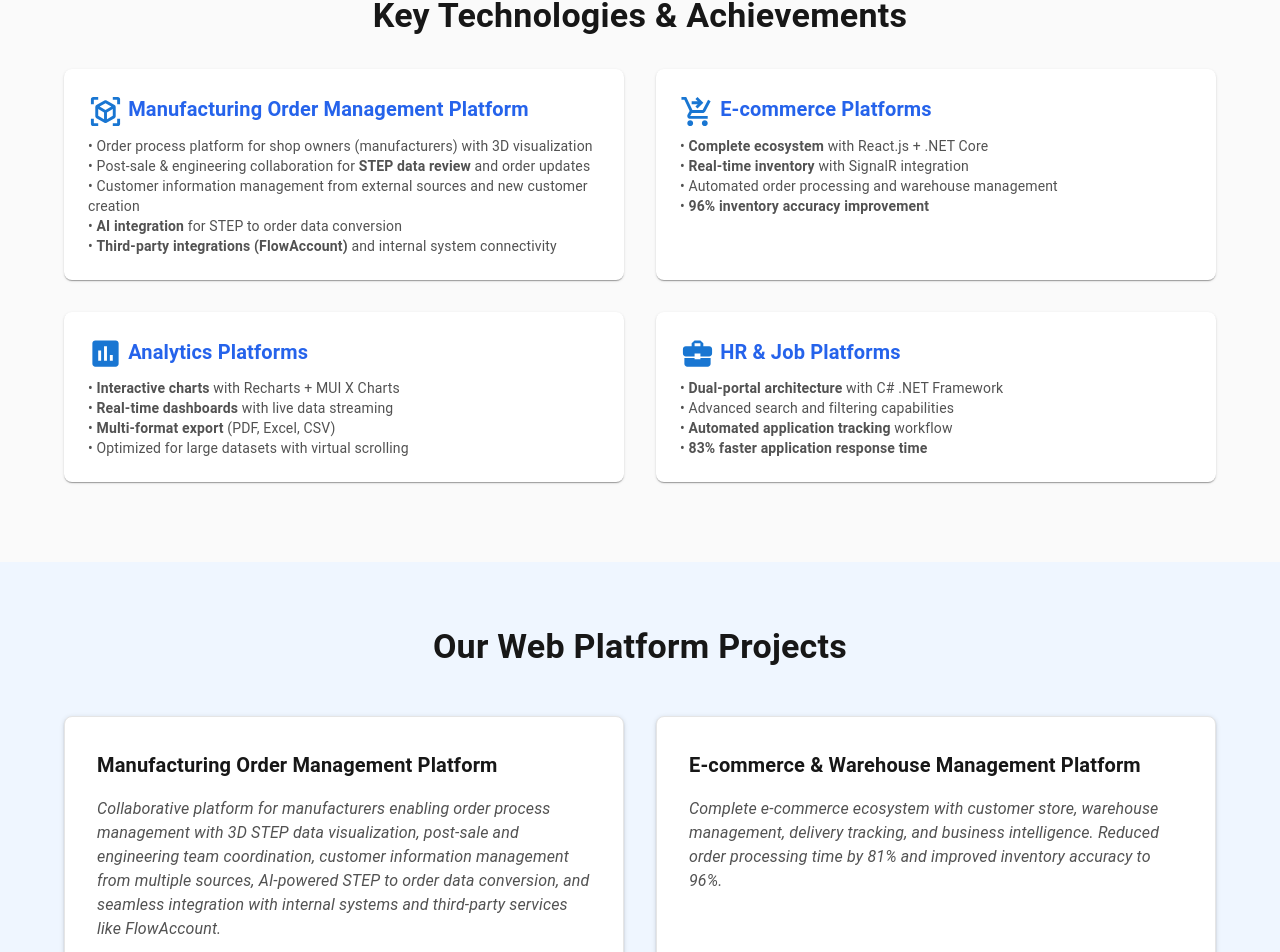
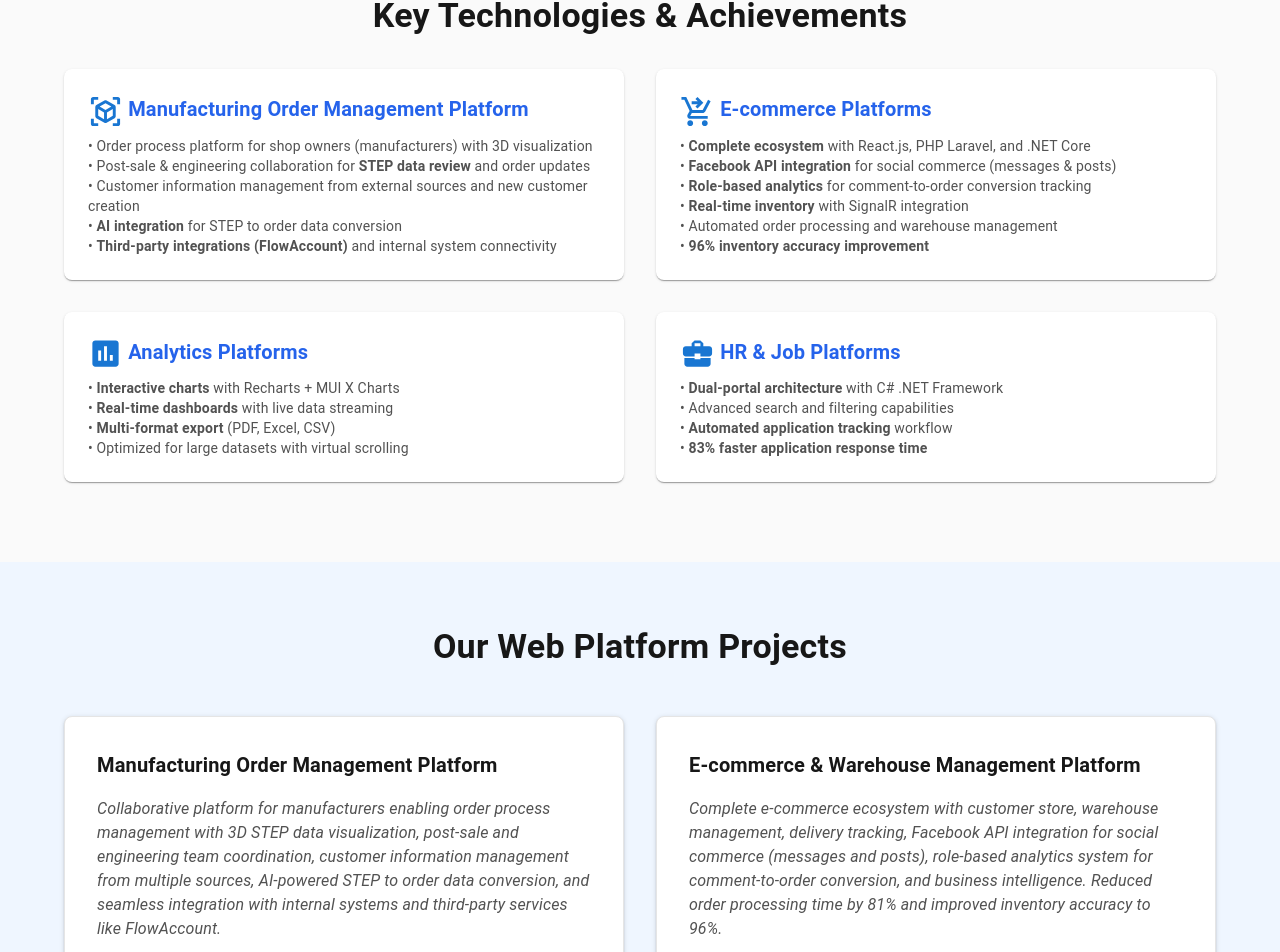
Before and after one commit to patcharapon-san/patcharapon-san.github.io, a Next.js app: page /project-portfolio/web-platforms in a window 1280 px wide. Shown: the part 1634-2586 px from the top of the page. Built offline with nearby package versions, Linux system fonts and the light colour scheme.

Commit message:
feat: Update project descriptions to include Facebook API integration and role-based analytics

```diff
--- a/src/app/about/page.tsx
+++ b/src/app/about/page.tsx
@@ -81,7 +81,9 @@ export default function About() {
                                 <ShoppingCartOutlined fontSize="large" sx={{ color: colorCombos.icon.primary }} /> E-commerce & Retail
                             </Typography>
                             <Typography variant="body2" color={colorCombos.text.secondary_1}>
-                                • <strong>E-commerce ecosystem development</strong><br />
+                                • <strong>E-commerce ecosystem development</strong> (PHP Laravel & .NET)<br />
+                                • <strong>Social commerce integration</strong> with Facebook API<br />
+                                • <strong>Role-based analytics</strong> for comment-to-order insights<br />
                                 • Warehouse management and logistics<br />
                                 • <strong>Real-time inventory</strong> and order processing
                             </Typography>
--- a/src/app/page.tsx
+++ b/src/app/page.tsx
@@ -42,7 +42,7 @@ const clientSuccessStories = [
   {
     icon: <ShoppingCartOutlined fontSize="large" color="primary" />,
     name: "E-commerce Platform",
-    text: "Built complete ecosystem including warehouse management and delivery tracking. Improved operational efficiency significantly.",
+    text: "Built complete ecosystem with Facebook API integration for social commerce, role-based analytics for comment-to-order conversion, warehouse management, and delivery tracking. Improved operational efficiency significantly.",
   },
   {
     icon: <OilBarrel fontSize="large" color="primary" />,
--- a/src/app/project-portfolio/web-platforms/page.tsx
+++ b/src/app/project-portfolio/web-platforms/page.tsx
@@ -13,7 +13,7 @@ const webPlatformProjects = [
   },
   {
     name: "E-commerce & Warehouse Management Platform",
-    text: "Complete e-commerce ecosystem with customer store, warehouse management, delivery tracking, and business intelligence. Reduced order processing time by 81% and improved inventory accuracy to 96%.",
+    text: "Complete e-commerce ecosystem with customer store, warehouse management, delivery tracking, Facebook API integration for social commerce (messages and posts), role-based analytics system for comment-to-order conversion, and business intelligence. Reduced order processing time by 81% and improved inventory accuracy to 96%.",
   },
   {
     name: "Business Analytics Web Platform",
@@ -73,7 +73,9 @@ export default function WebPlatforms() {
                 <ShoppingCartCheckout fontSize="large" color="primary" />  E-commerce Platforms
               </Typography>
               <Typography variant="body2" color={colorCombos.text.secondary_1}>
-                • <strong>Complete ecosystem</strong> with React.js + .NET Core<br />
+                • <strong>Complete ecosystem</strong> with React.js, PHP Laravel, and .NET Core<br />
+                • <strong>Facebook API integration</strong> for social commerce (messages & posts)<br />
+                • <strong>Role-based analytics</strong> for comment-to-order conversion tracking<br />
                 • <strong>Real-time inventory</strong> with SignalR integration<br />
                 • Automated order processing and warehouse management<br />
                 • <strong>96% inventory accuracy improvement</strong>
--- a/src/data/skills.ts
+++ b/src/data/skills.ts
@@ -47,6 +47,7 @@ export const programmingLanguagesData: SkillData[] = [
   { name: "PowerShell", yearsLabel: "4+", description: "System administration, DevOps automation", category: "proficient" },
   { name: "Python", yearsLabel: "3+", description: "Automation, data processing, scripting", category: "proficient" },
   { name: "XAML", yearsLabel: "3+", description: "WPF/UWP application UI development", category: "proficient" },
+  { name: "PHP", startYear: 2025, description: "Laravel framework, E-commerce applications", category: "proficient" },
   { name: "VB.NET", yearsLabel: "2+", description: "Legacy system maintenance", category: "proficient" },
 ];
 
@@ -72,6 +73,7 @@ export const backendCloudTechData: TechData[] = [
   { name: "Node.js", yearsLabel: "3+", description: "Express, RESTful APIs, Microservices" },
   { name: "AWS Lambda", yearsLabel: "2+", description: "Serverless functions, Event-driven architecture" },
   { name: "FastAPI", yearsLabel: "2+", description: "Python web framework, API development" },
+  { name: "Laravel", startYear: 2025, description: "PHP framework, MVC architecture, E-commerce platforms" },
   { name: "Docker", yearsLabel: "1+", description: "Containerization, Microservices deployment" },
 ];
 
@@ -88,7 +90,7 @@ export const industryExperienceData: IndustryData[] = [
   { name: "Oil & Gas", yearsLabel: "4+", projects: "Production systems, Regulatory compliance", iconKey: "OilBarrel" },
   { name: "Government", yearsLabel: "1+", projects: "Electronic visa systems, Public services", iconKey: "AccountBalanceOutlined" },
   { name: "Manufacturing", yearsLabel: "2+", projects: "Production tracking, Inventory management", iconKey: "Factory" },
-  { name: "E-commerce", yearsLabel: "2+", projects: "Payment processing, Order management", iconKey: "WebOutlined" },
+  { name: "E-commerce", yearsLabel: "2+", projects: "Payment processing, Order management, Facebook API integration (messages & posts), Role-based analytics for comment-to-order conversion", iconKey: "WebOutlined" },
   { name: "Marketing Tech", yearsLabel: "2+", projects: "Email automation, CMS, Analytics", iconKey: "Code" },
   { name: "HR Technology", yearsLabel: "2+", projects: "Recruitment systems, Employee management", iconKey: "People" },
   { name: "Education", yearsLabel: "2+", projects: "Learning management, Student information", iconKey: "SchoolOutlined" },
```
